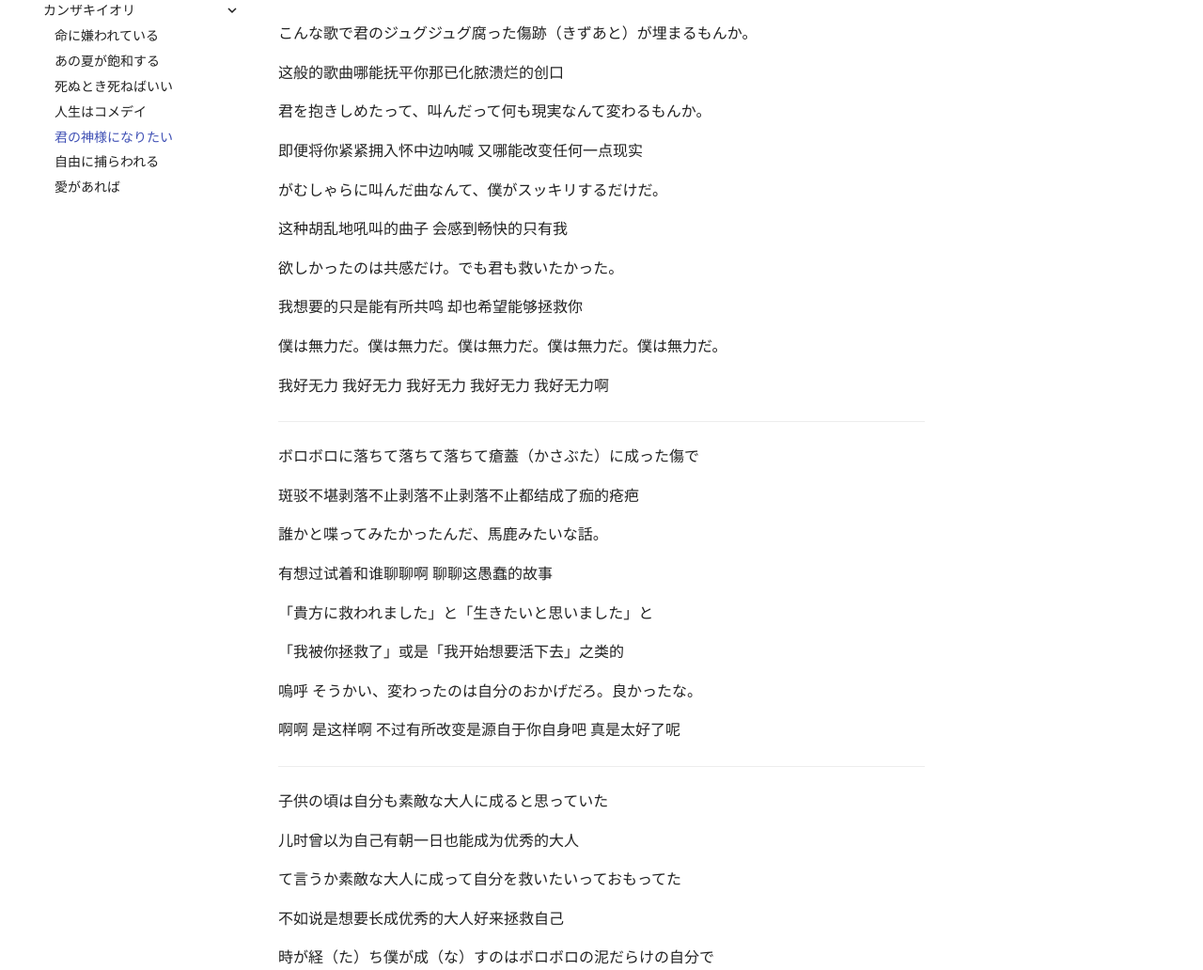
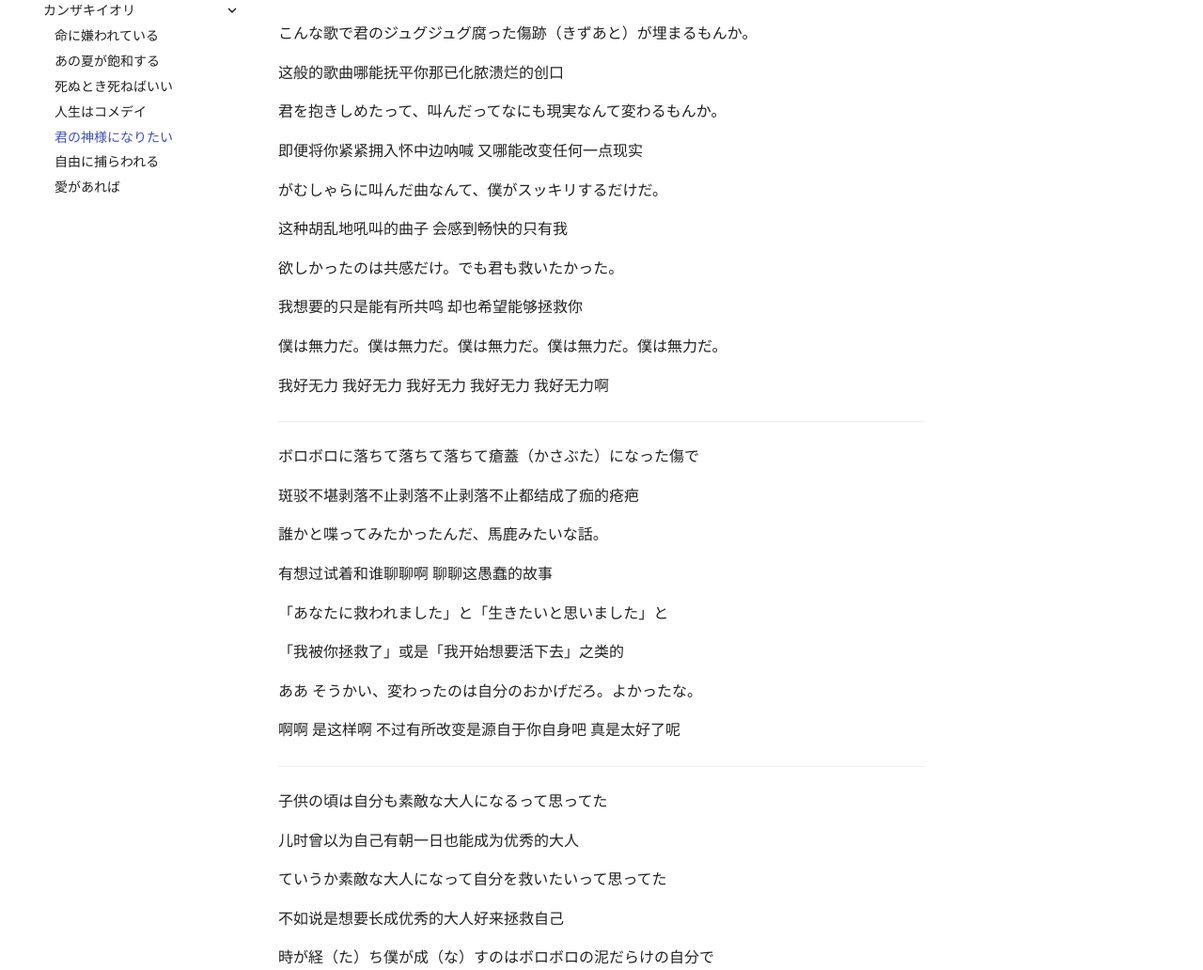
Before and after one commit to Jinvic/lyrics, an MkDocs documentation site: the page built from docs/カンザキイオリ/君の神様になりたい.md, in a window 1280 px wide and 1400 px high, scrolled down 866 px. Shown: the part 151-1183 px from the top of the window at 94% size. Built offline with MkDocs 1.6.1 and Material for MkDocs 9.7.7, drawn with Linux system fonts in a browser that asks for light colours; comment, search, counter and statistics services are not loaded; some of the changed text lies outside the part shown.

Commit message:
fix: 君の神様になりたい

```diff
--- a/docs/カンザキイオリ/君の神様になりたい.md
+++ b/docs/カンザキイオリ/君の神様になりたい.md
@@ -1,11 +1,11 @@
 
 # 君の神様になりたい
 
-「僕の命の歌で君が命を大事にすれば良いのに」
+「僕の命の歌で君が命を大事にすればいいのに」
 
 「要是我那关于生命的歌能使你珍视生命的话就好了」
 
-「僕の家族の歌で君が愛を大事にすれば良いのに」
+「僕の家族の歌で君が愛を大事にすればいいのに」
 
 「要是我那关于家庭的歌能使你珍视爱的话就好了」
 
@@ -27,7 +27,7 @@
 
 因感到悲伤而歌唱
 
-生きたいから歌った。只のエゴの塊（かたまり）だった。
+生きたいから歌った。ただのエゴの塊（かたまり）だった。
 
 因想活下去而歌唱 仅是自我主义的集合体
 
@@ -45,7 +45,7 @@
 
 这般的歌曲哪能抚平你那已化脓溃烂的创口
 
-君を抱きしめたって、叫んだって何も現実なんて変わるもんか。
+君を抱きしめたって、叫んだってなにも現実なんて変わるもんか。
 
 即便将你紧紧拥入怀中边呐喊 又哪能改变任何一点现实
 
@@ -63,7 +63,7 @@
 
 ---
 
-ボロボロに落ちて落ちて落ちて瘡蓋（かさぶた）に成った傷で
+ボロボロに落ちて落ちて落ちて瘡蓋（かさぶた）になった傷で
 
 斑驳不堪剥落不止剥落不止剥落不止都结成了痂的疮疤
 
@@ -71,21 +71,21 @@
 
 有想过试着和谁聊聊啊 聊聊这愚蠢的故事
 
-「貴方に救われました」と「生きたいと思いました」と
+「あなたに救われました」と「生きたいと思いました」と
 
 「我被你拯救了」或是「我开始想要活下去」之类的
 
-嗚呼 そうかい、変わったのは自分のおかげだろ。良かったな。
+ああ そうかい、変わったのは自分のおかげだろ。よかったな。
 
 啊啊 是这样啊 不过有所改变是源自于你自身吧 真是太好了呢
 
 ---
 
-子供の頃は自分も素敵な大人に成ると思っていた
+子供の頃は自分も素敵な大人になるって思ってた
 
 儿时曾以为自己有朝一日也能成为优秀的大人
 
-て言うか素敵な大人に成って自分を救いたいっておもってた
+ていうか素敵な大人になって自分を救いたいって思ってた
 
 不如说是想要长成优秀的大人好来拯救自己
 
@@ -103,7 +103,7 @@
 
 无论多少次都会高歌 像要剥开身上的痂那般地高歌
 
-生身（なまみ）の僕で、君の神様に成りたかった
+生身（なまみ）の僕で、君の神様になりたかった
 
 仅是血肉之躯的我 也想成为能够拯救你的神啊
 
@@ -169,7 +169,7 @@
 
 但到头来你是如此强大 你肯定能靠着自身的力量朝向前方迈进
 
-それならば良い。だけどもし涙がこぼれてしまう時は、
+それならばいい。だけどもし涙がこぼれてしまう時は、
 
 那样就足够了 不过啊 若是某天泪水滑落你的脸庞时
 
```
